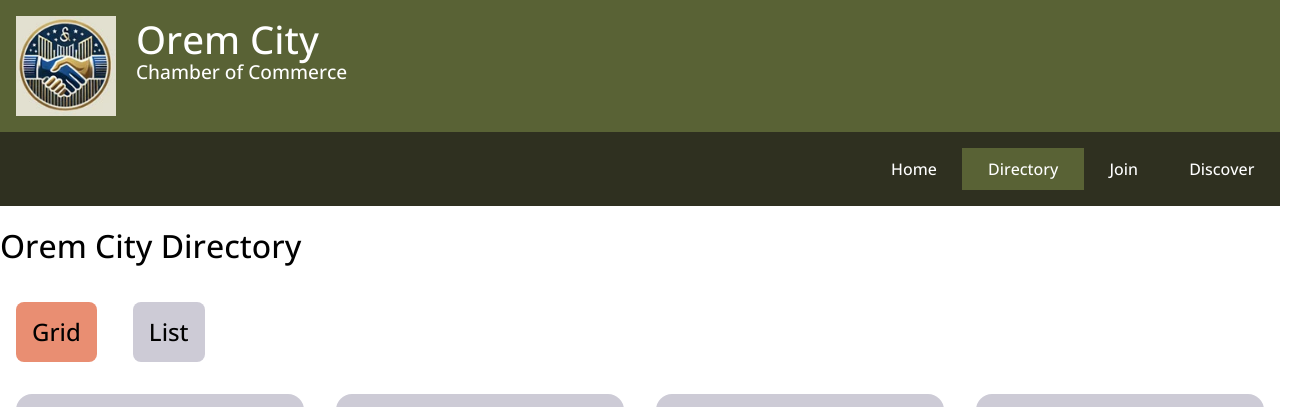
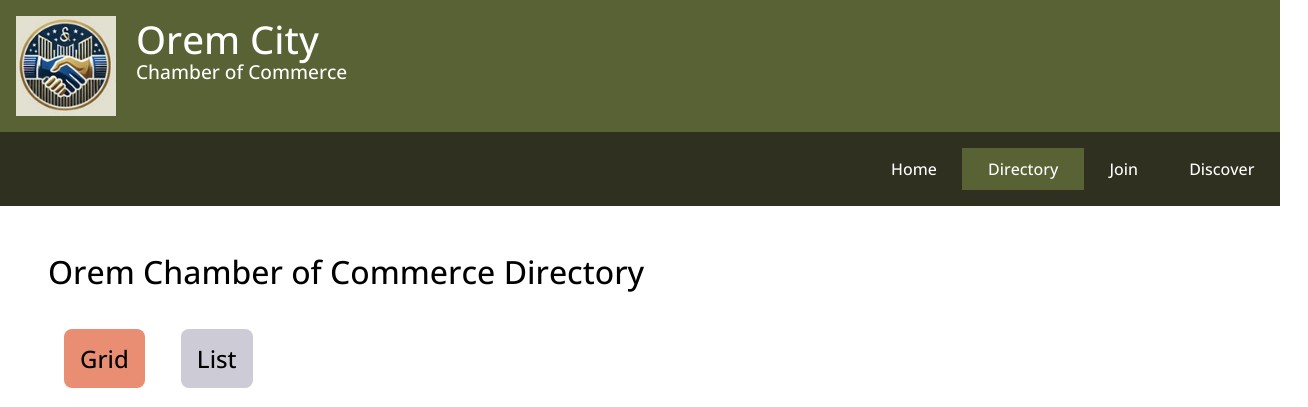
Before and after one commit to Hollypie/wdd231, a plain HTML site: page chamber/directory.html in a window 1280 px wide. Shown: the top 407 px of the page, 1308 px wide, since content can reach past the window. Drawn offline with nearby package versions, Linux system fonts and the light colour scheme.

Commit message:
changed the h1 tag in the main tag again

```diff
--- a/chamber/directory.html
+++ b/chamber/directory.html
@@ -47,7 +47,7 @@
         </ul>
     </nav>
     <main>
-        <h1>Orem City Directory</h1>
+        <h1>Orem Chamber of Commerce Directory</h1>
         <div>
             <div class="filter">
                 <button class="filter-buttons active" value="grid">Grid</button>
--- a/chamber/styles/small.css
+++ b/chamber/styles/small.css
@@ -128,6 +128,7 @@ nav.open {
 
 main {
     display: flexbox;
+    margin: 3rem;
 }
 
 .filter {
```
